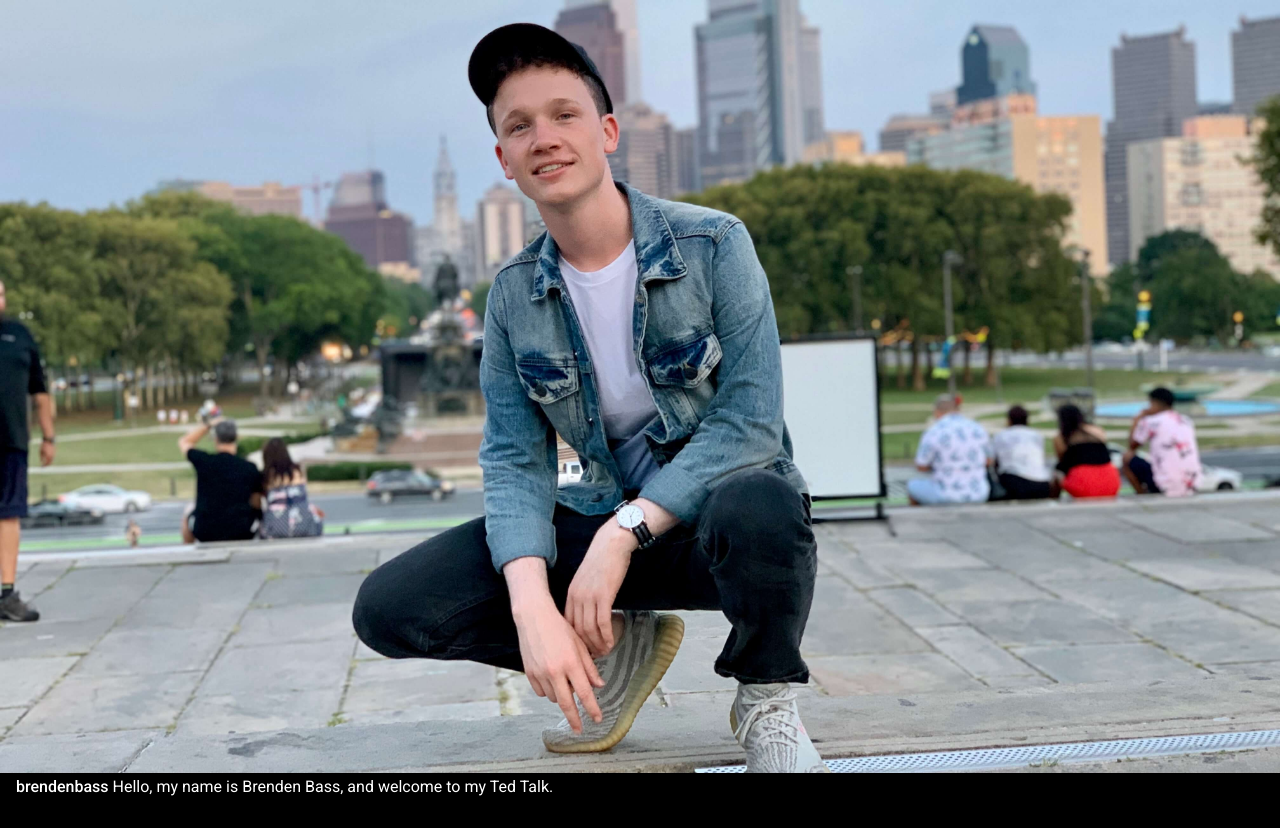
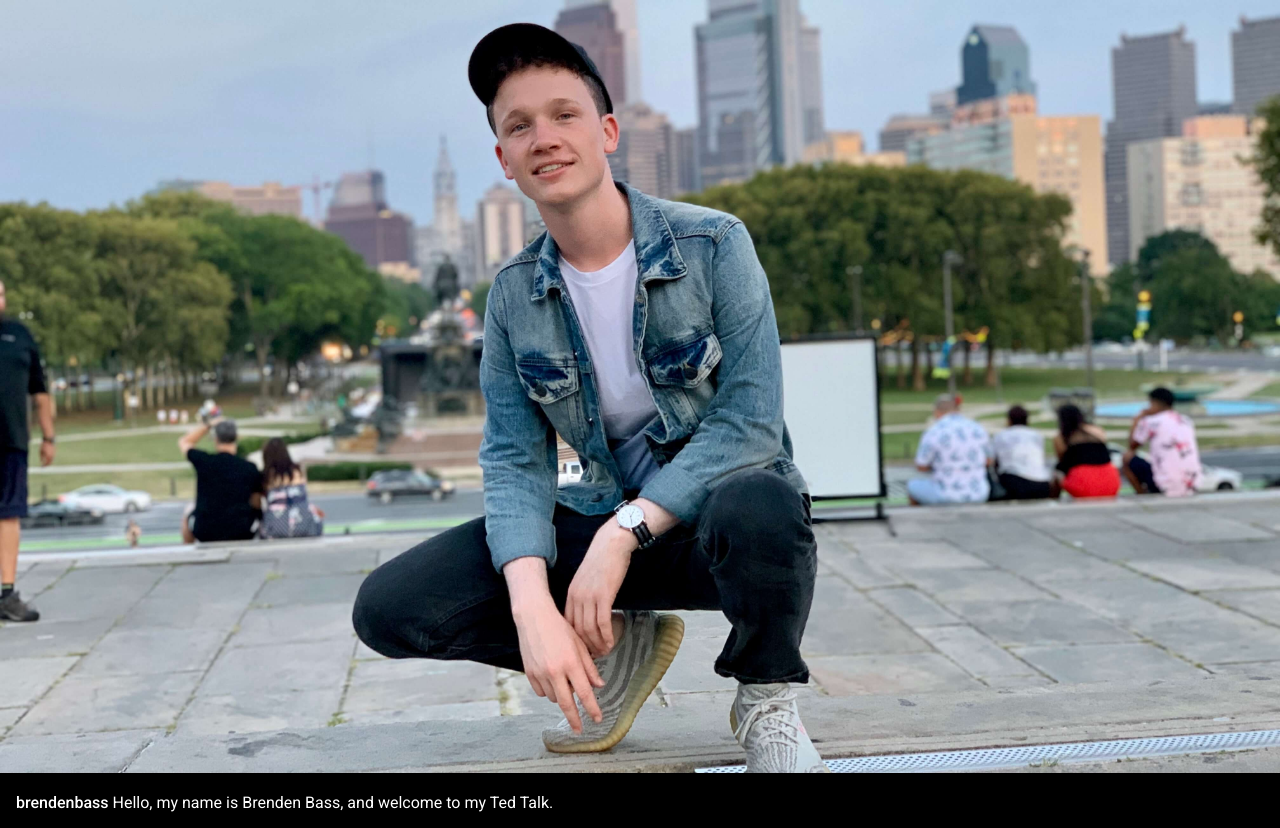
Before and after one commit to brendenbass/blog-public, a React (Create React App) app: page / in a window 1280 px wide. Shown: the part 500-1328 px from the top of the page. Before the commit the page ends 1296 px from the top, so only its background shows below. Built offline with nearby package versions, Linux system fonts and the light colour scheme.

Commit message:
got username fixed on spacing

```diff
--- a/src/Components/PostDescription.js
+++ b/src/Components/PostDescription.js
@@ -4,7 +4,7 @@ const PostDescription = () => {
     return (
         <div className="postDescriptionDiv">
             <div className="postDescription">
-                <p className="postText"> <Username/> Hello, my name is Brenden Bass, and welcome to my Ted Talk.</p>
+                <p><Username/> Hello, my name is Brenden Bass, and welcome to my Ted Talk.</p>
             </div>
         </div>
     )
--- a/src/index.css
+++ b/src/index.css
@@ -53,11 +53,11 @@ html {
 
 .postDescription {
   display: flex;
+  margin: 1rem 1rem;
   flex-wrap: wrap;
   font-weight: 400;
   font-size: 1rem;
   color: white;
-  align-self: flex-start;
 }
 
 .postDescriptionDiv {
@@ -72,6 +72,7 @@ html {
 .profile-img {
   height: auto;
   max-width: 50%;
+  margin-right: 1rem;
 }
 
 .sendButton {
@@ -86,7 +87,6 @@ html {
   font-size: 1rem;
   color: white;
   align-self: center;
-  margin-left: 1rem;
   display: flex;
   display: inline-block;
 }
```
